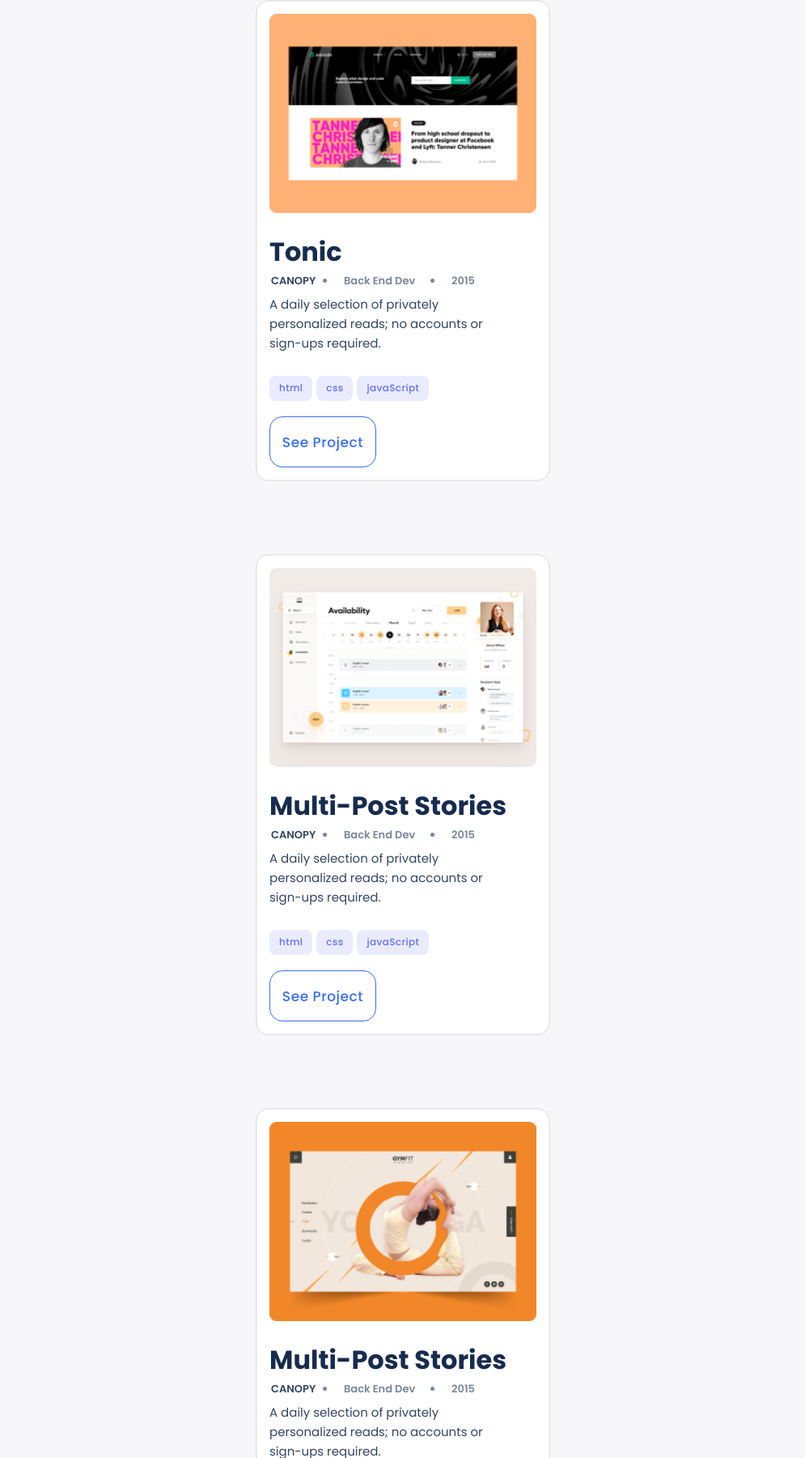
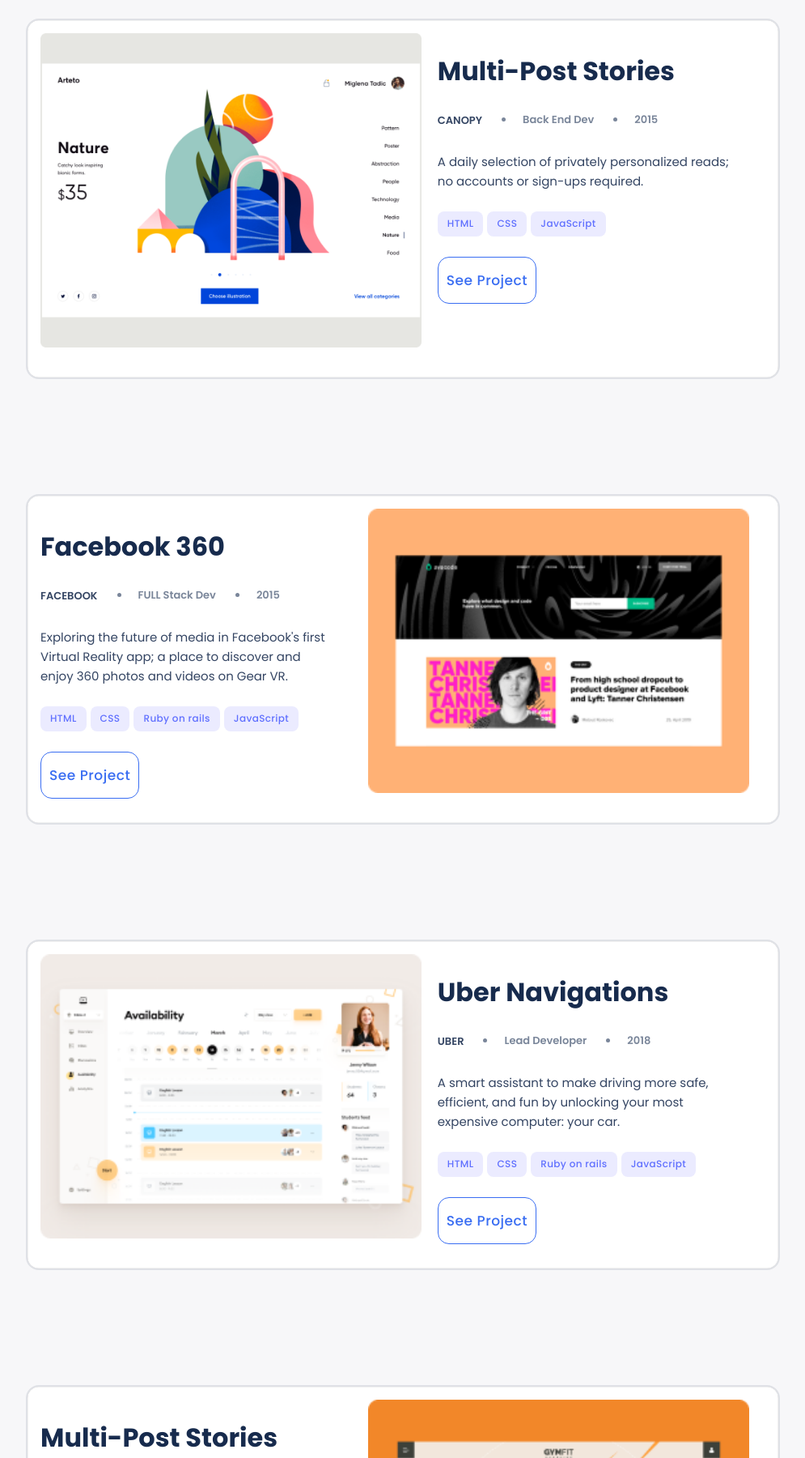
Before and after one commit to Mov305/P1-portofolio, a website: page index.html in a window 1280 px wide. Shown: the part 1000-2800 px from the top of the page at 81% size, without its empty margins (142-1137 px from the left). Drawn offline with Linux system fonts and the light colour scheme.

Commit message:
add desktop view

```diff
--- a/index.html
+++ b/index.html
@@ -7,6 +7,7 @@
     <title>Profile template || P1</title>
     <link rel="stylesheet" href="style.css" />
   </head>
+
   <body>
     <div>
       <!--The nav bar-->
@@ -37,7 +38,7 @@
             contact me.
           </p>
 
-          <a class="pointer">LET'S CONNECT</a>
+          <a class="pointer btn-action">LET'S CONNECT</a>
 
           <ul class="socials">
             <li class="pointer">
@@ -61,11 +62,14 @@
       <!--Project section-->
       <section id="projects">
         <div class="card">
-          <div>
-            <img src="./assets/Snapshoot-Portfolio.png" alt="Tonic" />
+          <div class="card-img">
+            <img src="./assets/Snapshoot-Portfolio-4.png" alt="Tonic" />
           </div>
-          <h2>Tonic</h2>
+
+          <div class="details">
+            <h2>Multi-Post Stories</h2>
             <ul>
+              <li>CANOPY</li>
               <li>Back End Dev</li>
               <li>2015</li>
             </ul>
@@ -74,19 +78,76 @@
               sign-ups required.
             </p>
             <menu>
-            <li>html</li>
-            <li>css</li>
-            <li>javaScript</li>
+              <li>HTML</li>
+              <li>CSS</li>
+              <li>JavaScript</li>
             </menu>
-          <a>See Project</a>
+            <a class="btn-action">See Project</a>
+          </div>
         </div>
 
         <div class="card">
-          <div>
+          <div class="card-img">
+            <img src="./assets/Snapshoot-Portfolio.png" alt="Tonic" />
+          </div>
+
+          <div class="details">
+            <h2>Facebook 360</h2>
+            <ul>
+              <li>FACEBOOK</li>
+              <li>FULL Stack Dev</li>
+              <li>2015</li>
+            </ul>
+            <p>
+              Exploring the future of media in Facebook's first Virtual Reality
+              app; a place to discover and enjoy 360 photos and videos on Gear
+              VR.
+            </p>
+            <menu>
+              <li>HTML</li>
+              <li>CSS</li>
+              <li>Ruby on rails</li>
+              <li>JavaScript</li>
+            </menu>
+            <a class="btn-action">See Project</a>
+          </div>
+        </div>
+
+        <div class="card">
+          <div class="card-img">
             <img src="./assets/Snapshoot-Portfolio-1.png" alt="Tonic" />
           </div>
+
+          <div class="details">
+            <h2>Uber Navigations</h2>
+            <ul>
+              <li>UBER</li>
+              <li>Lead Developer</li>
+              <li>2018</li>
+            </ul>
+            <p>
+              A smart assistant to make driving more safe, efficient, and fun by
+              unlocking your most expensive computer: your car.
+            </p>
+            <menu>
+              <li>HTML</li>
+              <li>CSS</li>
+              <li>Ruby on rails</li>
+              <li>JavaScript</li>
+            </menu>
+            <a class="btn-action">See Project</a>
+          </div>
+        </div>
+
+        <div class="card">
+          <div class="card-img">
+            <img src="./assets/Snapshoot-Portfolio-2.png" alt="Tonic" />
+          </div>
+
+          <div class="details">
             <h2>Multi-Post Stories</h2>
             <ul>
+              <li>CANOPY</li>
               <li>Back End Dev</li>
               <li>2015</li>
             </ul>
@@ -95,57 +156,44 @@
               sign-ups required.
             </p>
             <menu>
-            <li>html</li>
-            <li>css</li>
-            <li>javaScript</li>
+              <li>HTML</li>
+              <li>CSS</li>
+              <li>Ruby on rails</li>
+              <li>JavaScript</li>
             </menu>
-          <a>See Project</a>
+            <a class="btn-action">See Project</a>
+          </div>
         </div>
 
         <div class="card">
-          <div>
-            <img src="./assets/Snapshoot-Portfolio-2.png" alt="Tonic" />
+          <div class="card-img">
+            <img src="./assets/Snapshoot-Portfolio-3.png" alt="Tonic" />
           </div>
-          <h2>Multi-Post Stories</h2>
+
+          <div class="details">
+            <h2>Multi-Post Stroies</h2>
             <ul>
-            <li>Back End Dev</li>
+              <li>FACEBOOK</li>
+              <li>FULL Stack Dev</li>
               <li>2015</li>
             </ul>
             <p>
-            A daily selection of privately personalized reads; no accounts or
-            sign-ups required.
+              Experimental content creation feature that allows users to add to
+              an existing story over the course of a day without spamming their
+              friends.
             </p>
             <menu>
               <li>html</li>
               <li>css</li>
+              <li>Ruby on rails</li>
               <li>javaScript</li>
             </menu>
-          <a>See Project</a>
+            <a class="btn-action">See Project</a>
           </div>
-
-        <div class="card">
-          <div>
-            <img src="./assets/Snapshoot-Portfolio-3.png" alt="Tonic" />
-          </div>
-          <h2>Tonic</h2>
-          <ul>
-            <li>Back End Dev</li>
-            <li>2015</li>
-          </ul>
-          <p>
-            A daily selection of privately personalized reads; no accounts or
-            sign-ups required.
-          </p>
-          <menu>
-            <li>html</li>
-            <li>css</li>
-            <li>javaScript</li>
-          </menu>
-          <a>See Project</a>
         </div>
       </section>
       <section id="about-me">
-        <div>
+        <div id="about-myself">
           <h3>About mySelf</h3>
           <p>
             I'm a software developer! I can help you build a product , feature
@@ -154,7 +202,7 @@
             contact me.
           </p>
 
-          <a class="pointer">LET'S CONNECT</a>
+          <a class="pointer btn-action">LET'S CONNECT</a>
 
           <ul class="socials">
             <li class="pointer">
@@ -173,8 +221,10 @@
               <img src="./assets/angellist.svg" alt="Angellist" />
             </li>
           </ul>
-          <a class="btn">Get my resume</a>
+          <a class="btn btn-action">Get my resume</a>
         </div>
+
+        <div id="about-myself-2">
           <ul id="lfs-section">
             <li id="languages">
               <h4>
@@ -211,6 +261,7 @@
               <ul></ul>
             </li>
           </ul>
+        </div>
       </section>
       <section id="contact">
         <div>
@@ -221,11 +272,29 @@
             to help with it
           </p>
         </div>
+
         <form action="https://formspree.io/f/mlezyjdr" method="post">
-          <input name="Name" type="text" placeholder="Input your name" maxlength="30" required>
-          <input name="Email" type="email" placeholder="Input your email" required>
-          <textarea name="message" id="message" placeholder="Write your massege here" maxlength="500" required></textarea>
-          <button type="submit" >Get in touch</button>
+          <input
+            name="Name"
+            type="text"
+            placeholder="Input your name"
+            maxlength="30"
+            required
+          />
+          <input
+            name="Email"
+            type="email"
+            placeholder="Input your email"
+            required
+          />
+          <textarea
+            name="message"
+            id="message"
+            placeholder="Write your massege here"
+            maxlength="500"
+            required
+          ></textarea>
+          <button type="submit">Get in touch</button>
         </form>
       </section>
     </div>
--- a/style.css
+++ b/style.css
@@ -34,6 +34,9 @@
   justify-content: space-between;
   padding: 15px 30px;
   background: white;
+  position: fixed;
+  top: 0;
+  width: calc(100% - 60px);
 }
 
 .logo {
@@ -63,17 +66,13 @@
 main {
   border-bottom-left-radius: 100px;
   margin-bottom: 100px;
+  padding: 100px 40px 80px 40px;
+  background: white url('./assets/Header.svg') no-repeat;
+  background-size: contain;
+  margin-top: 75px;
 }
 
-main,
-#about-me {
-  padding: 100px 40px 80px 40px;
-  background: white;
-  background-image: url('./assets/Header.svg');
-}
-
-h1,
-h3 {
+h1 {
   margin-right: 80px;
   font-weight: 700;
   font-size: 40px;
@@ -113,66 +112,67 @@
 }
 
 .card {
-  display: grid;
-  grid-template: repeat(6, auto) / repeat(5, 20%);
-  height: 560px;
+  display: flex;
+  flex-direction: column;
   max-width: 330px;
   background: #fff;
-  border: 1px solid #dfe1e6;
+  border: 2px solid #dfe1e6;
   border-radius: 16px;
   box-shadow: 0 0 0.5px 0.25px inset #c8c6c6;
-  padding: 16px;
+  padding: 16px 16px 30px 16px;
   margin-bottom: 90px;
-}
-
-.card > div {
-  grid-area: 1/1/2/6;
+  transition: all ease-in-out 0.2s;
 }
 
 .card > div > img {
   width: 100%;
 }
 
-.card > h2 {
-  grid-area: 2/1/3/6;
+.details {
+  display: flex;
+  flex-direction: column;
+  gap: 20px;
+}
+
+.details > h2 {
   font-weight: 700;
   font-size: 32px;
   line-height: 44px;
   color: #172b4d;
-  height: 12px;
 }
 
-.card > ul {
-  grid-area: 3/1/4/5;
+.details > ul {
   list-style-type: unset;
   font-weight: 600;
   font-size: 13px;
   line-height: 16px;
   color: #7a869a;
-  margin: 10px 0 -30px 0;
+  justify-content: flex-start;
 }
 
-.card > ul::before {
-  content: 'CANOPY';
+.details > ul > li {
+  margin-left: 30px;
+}
+
+.details > ul :nth-child(1) {
   font-weight: 600;
   font-size: 13px;
-  line-height: 16px;
+  line-height: 18px;
   color: #344563;
-  margin-left: -38px;
-  padding: 10px 0;
+  margin-left: -50px;
+  list-style-type: none;
 }
 
-.card > p {
-  grid-area: 4/1/5/6;
+.details > p {
   font-weight: 400;
   font-size: 15px;
   line-height: 24px;
   color: #344563;
   padding-right: 23px;
+  margin: 0;
 }
 
-.card > menu {
-  grid-area: 5/1/6/6;
+.details > menu {
   font-weight: 500;
   font-size: 12px;
   line-height: 16px;
@@ -181,9 +181,9 @@
   padding: 0;
 }
 
-.card > menu > li {
+.details > menu > li {
   padding: 7px 12px 0;
-  margin-right: 5px;
+  margin: 5px 5px 5px 0;
   height: 24px;
   background: #ebebff;
   border-radius: 8px;
@@ -192,15 +192,17 @@
   list-style-type: none;
 }
 
-.card > a {
-  grid-area: 6/1/7/3;
+.details > a {
   border: 1px solid #396df2;
-  border-radius: 16px;
+  border-radius: 14px;
   font-size: 17px;
-  padding-top: 19px;
   text-align: center;
   letter-spacing: 0.03em;
   color: #396df2;
+  width: -webkit-fit-content;
+  width: -moz-fit-content;
+  width: fit-content;
+  padding: 16px 10px;
 }
 
 #about-me {
@@ -208,6 +210,7 @@
   border-top-right-radius: 100px;
   display: flex;
   flex-direction: column;
+  padding: 100px 40px 80px 40px;
 }
 
 .btn {
@@ -225,7 +228,6 @@
 
 #lfs-section {
   margin-top: 50px;
-  max-width: 380px;
   flex-direction: column;
   padding: 0;
 }
@@ -244,7 +246,7 @@
 }
 
 #lfs-section > li > ul {
-  padding: 0;
+  padding: 0 15px 0 0;
   flex-direction: column;
   margin-top: 30px;
 }
@@ -256,7 +258,6 @@
 }
 
 #lfs-section > li > ul > li {
-  max-width: 360px;
   height: 66.72px;
   background: #f7f7f9;
   border-radius: 8px;
@@ -276,9 +277,8 @@
 }
 
 #contact {
-  background-image: url('./assets/contactbg.png');
-  background-repeat: no-repeat;
-  background-color: #6070ff;
+  background: #6070ff url('./assets/contactbg.png') no-repeat;
+  background-size: contain;
   border-top-left-radius: 80px;
   display: flex;
   flex-direction: column;
@@ -342,8 +342,40 @@
   color: white;
 }
 
+/* hovers and active */
+.btn-action {
+  transition: all ease-in-out 0.2s;
+  cursor: pointer;
+}
+
+.btn-action:hover {
+  color: white;
+  background: #6070ff;
+  box-shadow: 0 8px 16px rgba(64, 83, 252, 0.24);
+}
+
+.btn-action:active {
+  color: white;
+  background: #2230d2;
+}
+
+.card:hover {
+  border: 2px solid #a7aeff;
+}
+
+.card:hover .btn-action {
+  color: white;
+  background: #6070ff;
+  box-shadow: 0 8px 16px rgba(64, 83, 252, 0.24);
+}
+
+.card:active .btn-action {
+  color: white;
+  background: #2230d2;
+}
+
 /* tablet */
-@media screen and (min-width: 650px) {
+@media screen and (min-width: 900px) {
   #desk-list {
     display: flex;
     min-width: 200px;
@@ -365,10 +397,90 @@
   p {
     font-size: 20px;
   }
+
+  #projects {
+    padding: 100px 50px;
+  }
+
+  .card {
+    max-width: calc(100% - 100px);
+    flex-direction: row;
+  }
+
+  .card-img {
+    width: 55%;
+    padding-right: 20px;
+    margin: auto;
+  }
+
+  .details {
+    width: 45%;
+    padding-right: 20px;
+    padding-top: 25px;
+  }
+
+  #projects :nth-child(2n) > .details {
+    order: 1;
+  }
+
+  #projects :nth-child(2n) > .card-img {
+    order: 2;
+  }
+
+  #about-me {
+    flex-direction: row;
+  }
+
+  #about-myself {
+    width: 40%;
+  }
+
+  #lfs-section {
+    margin: 0;
+    padding: 0 30px;
+    max-width: 100%;
+  }
+
+  #lfs-section > li {
+    margin: 0 0 20px 0;
+  }
+
+  #about-myself-2 {
+    width: 60%;
+  }
+
+  #languages > ul {
+    flex-direction: row !important;
+    justify-content: flex-start;
+  }
+
+  #languages > ul > li {
+    flex-direction: column !important;
+    margin: 0 10px 10px 0 !important;
+    width: 120px;
+    height: 120px !important;
+    justify-content: space-evenly;
+  }
+
+  #languages > ul > li > h6 {
+    margin: 0 !important;
+  }
+
+  #contact {
+    align-items: center;
+  }
+
+  #contact > div {
+    max-width: 700px;
+  }
+
+  #contact > form {
+    max-width: 500px;
+  }
 }
 
 /* desktops */
-@media screen and (min-width: 1000px) {
+@media screen and (min-width: 1200px) {
   nav {
     padding: 15px 150px;
   }
@@ -382,4 +494,21 @@
     margin-right: 170px;
     max-width: 600px;
   }
+
+  .card {
+    max-width: calc(100% - 284px);
+    margin-bottom: 142px;
+  }
+
+  #about-me {
+    padding: 142px;
+  }
+
+  #contact > div {
+    max-width: 800px;
+  }
+
+  #contact > form {
+    max-width: 600px;
+  }
 }
```
Also changed, not shown: assets/Snapshoot-Portfolio-4.png (added), assets/contact form background shapes@2x.png (deleted), assets/contactbg.png. Lines whose indentation alone changed are shown as unchanged.
